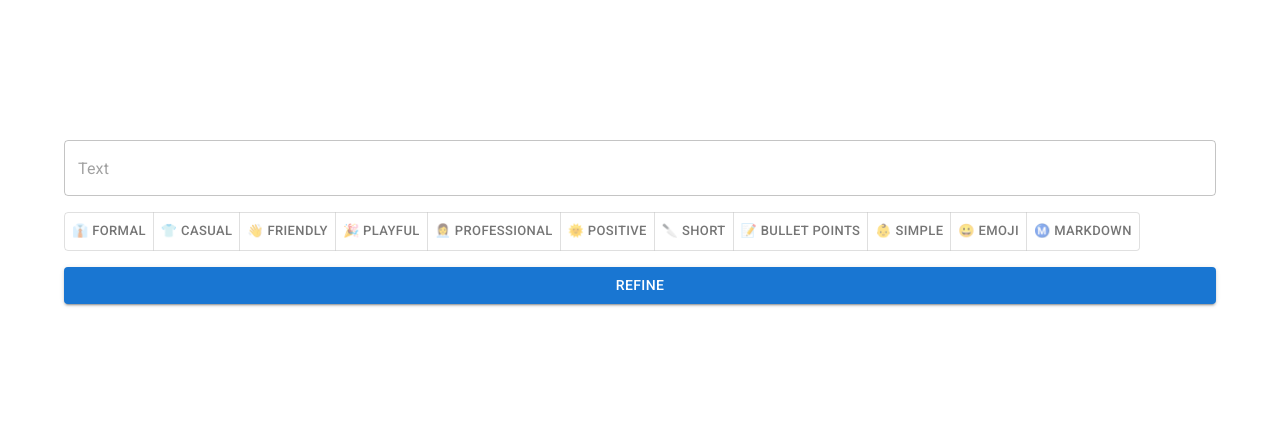
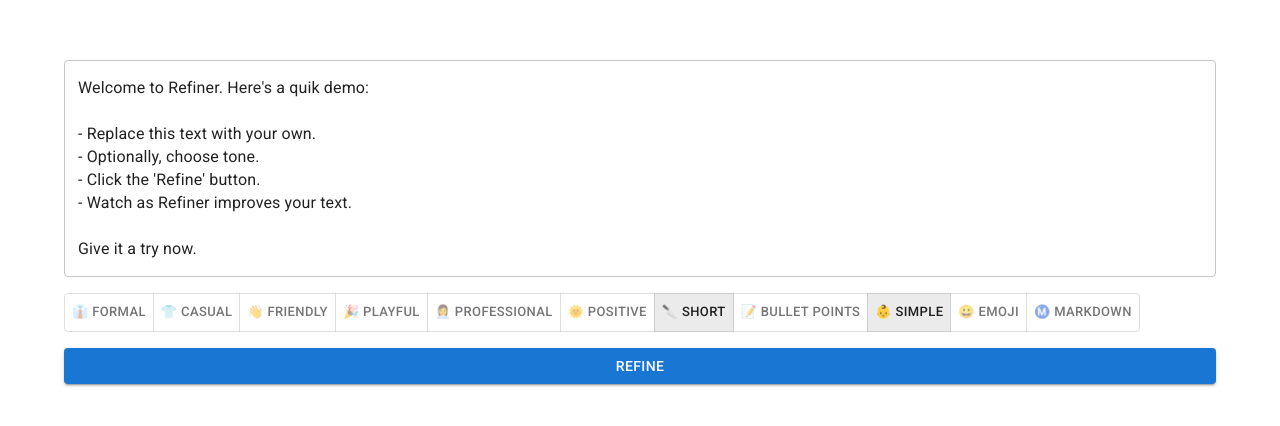
Before and after one commit to imankulov/refiner, a Next.js app: page / in a window 1280 px wide. Shown: the part 178-604 px from the top of the page. Built offline with nearby package versions, Linux system fonts and the light colour scheme; a web font is replaced by a local one.

Commit message:
Add demo text

```diff
--- a/app/atoms.ts
+++ b/app/atoms.ts
@@ -1,9 +1,20 @@
 import { InstructionName } from "@/lib/refiner/instructions";
 import { atomWithStorage } from "jotai/utils";
 
-export const textAtom = atomWithStorage("text", "");
+const DEMO_TEXT = `Welcome to Refiner. Here's a quik demo:
+
+- Replace this text with your own.
+- Optionally, choose tone.
+- Click the 'Refine' button.
+- Watch as Refiner improves your text.
+
+Give it a try now.`;
+
+const DEMO_INSTRUCTION_NAMES: InstructionName[] = ["short", "simple"];
+
+export const textAtom = atomWithStorage("text", DEMO_TEXT);
 export const instructionNamesAtom = atomWithStorage<InstructionName[]>(
   "instructionNames",
-  []
+  DEMO_INSTRUCTION_NAMES
 );
 export const showDiffAtom = atomWithStorage("showDiff", true);
```
